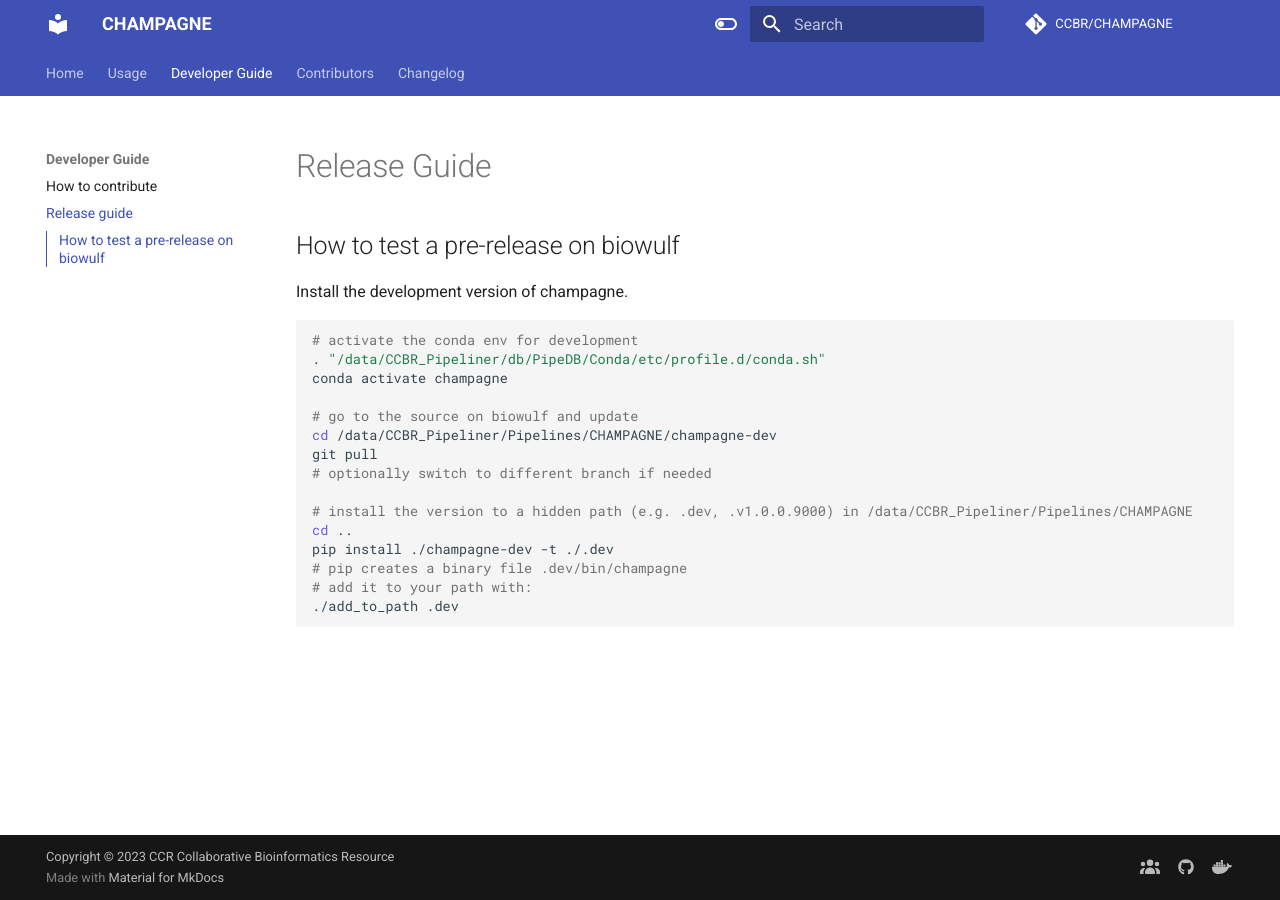
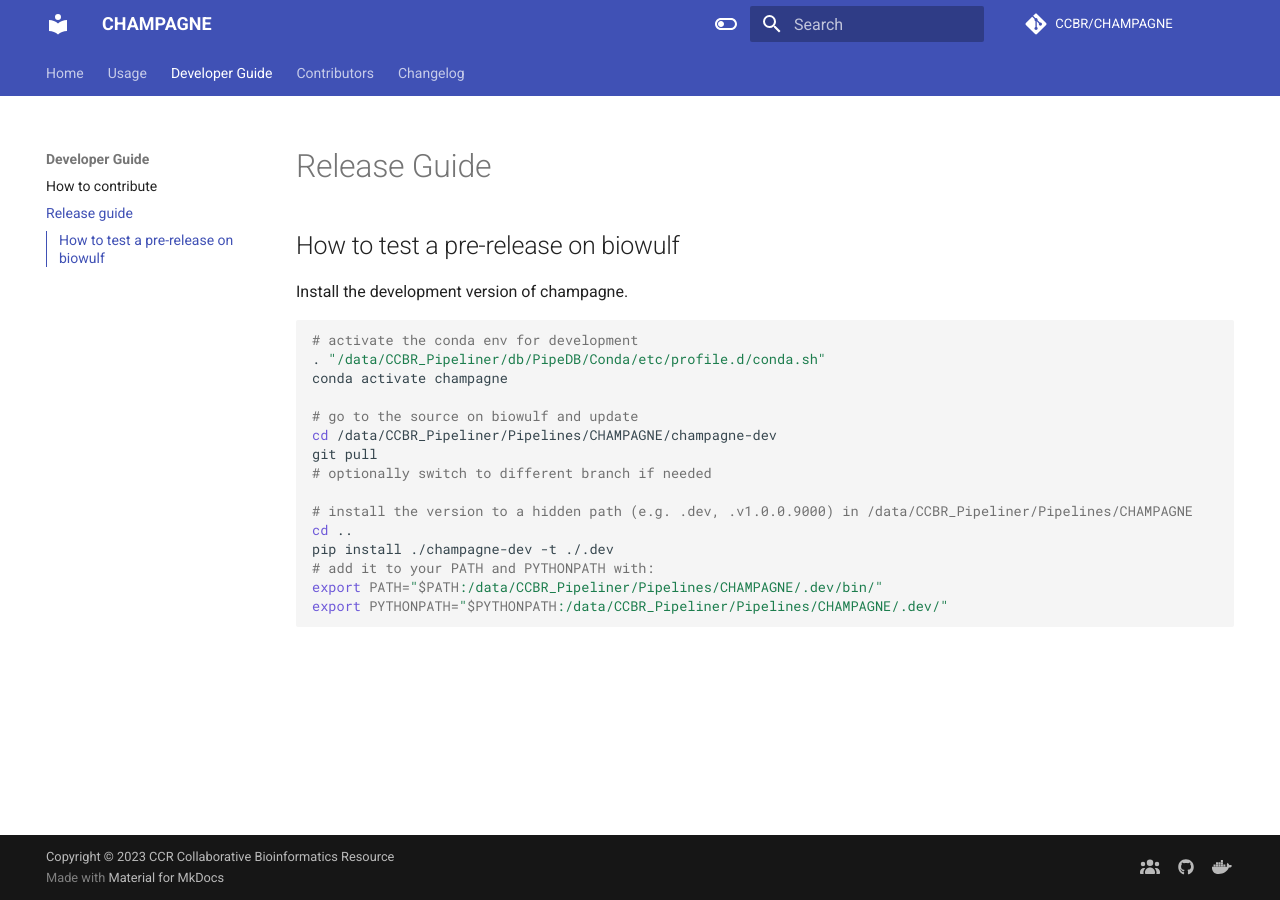
Before and after one commit to abcsFrederick/CHAMPAGNE, an MkDocs documentation site: the page built from docs/release-guide.md, in a window 1280 px wide. Built offline with MkDocs 1.6.1 and Material for MkDocs 9.7.7, drawn with Linux system fonts in a browser that asks for light colours; comment, search, counter and statistics services are not loaded; the version menu is left out.

Commit message:
docs: need to export path & pythonpath after installing

````diff
--- a/docs/release-guide.md
+++ b/docs/release-guide.md
@@ -17,7 +17,7 @@ git pull
 # install the version to a hidden path (e.g. .dev, .v1.0.0.9000) in /data/CCBR_Pipeliner/Pipelines/CHAMPAGNE
 cd ..
 pip install ./champagne-dev -t ./.dev
-# pip creates a binary file .dev/bin/champagne
-# add it to your path with:
-./add_to_path .dev
+# add it to your PATH and PYTHONPATH with:
+export PATH="$PATH:/data/CCBR_Pipeliner/Pipelines/CHAMPAGNE/.dev/bin/"
+export PYTHONPATH="$PYTHONPATH:/data/CCBR_Pipeliner/Pipelines/CHAMPAGNE/.dev/"
 ```
````
